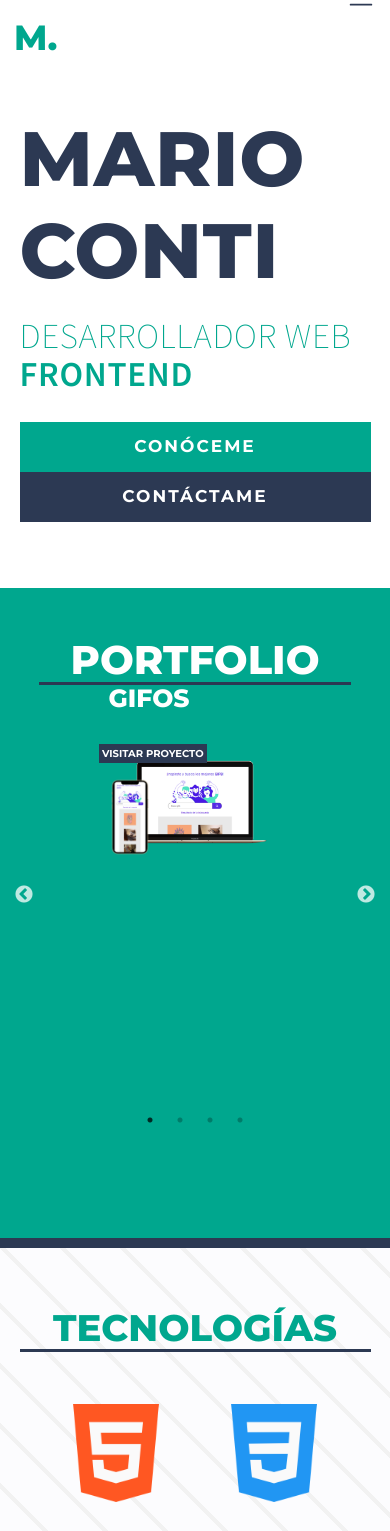
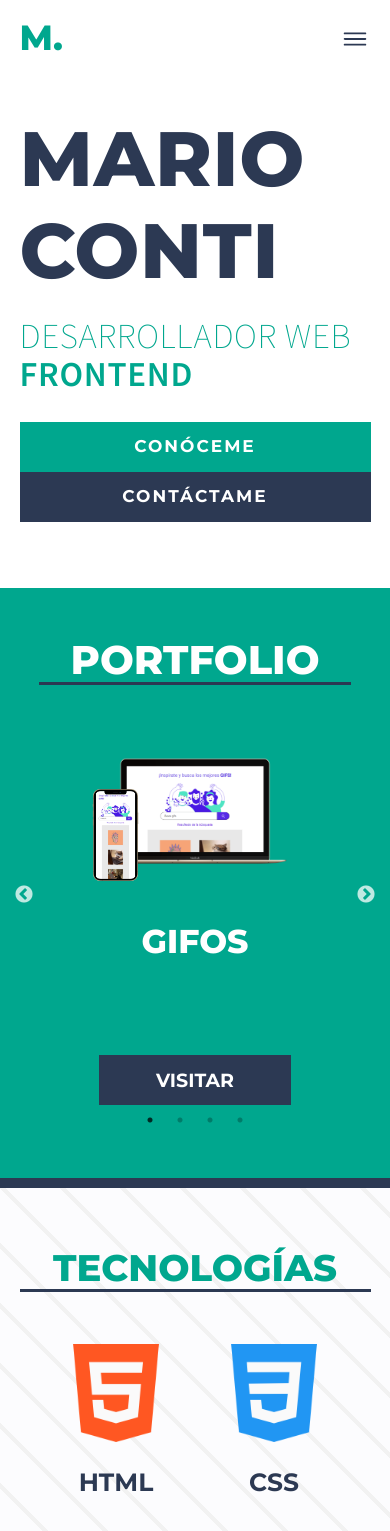
Before and after one commit to marioconti/portfolio-2022-marioConti, a React (Create React App) app: page / in a window 390 px wide. Shown: the top 1531 px of the page. Built offline with nearby package versions, Linux system fonts and the light colour scheme.

Commit message:
se termine responsive, prueba

```diff
--- a/src/header/header-queries.css
+++ b/src/header/header-queries.css
@@ -6,11 +6,13 @@
     justify-content: center;
     align-items: center;
     text-decoration: none;
-    padding: 0 1rem;
+    padding: 0 1.4rem;
   }
 
   .contenedor-nav {
+    height: 5.5rem;
     width: 100%;
+    align-items: center;
   }
 
   .nav-sections {
@@ -18,7 +20,8 @@
   }
 
   .logo {
-    margin: 2rem 0;
+    margin: 0;
+    line-height: 2.3em;
   }
 
   /* MENU HAMBURGUESA */
@@ -39,7 +42,7 @@
     font-weight: bold;
     height: 205px;
     position: absolute;
-    top: 0px;
+    top: 5.6rem;
     text-decoration: none;
     width: 100%;
     z-index: 10;
--- a/src/main/proyectos/proyectos-queries.css
+++ b/src/main/proyectos/proyectos-queries.css
@@ -1,6 +1,14 @@
 @media screen and (max-width: 899px) {
   .section-title {
     text-align: center;
+  }
+
+  .proyectos-container {
+    background-color: #00a78e;
+    height: 590px;
+    position: relative;
+    width: 100%;
+    z-index: 10;
   }
 
   .carousel-proyectos-container {
@@ -11,6 +19,10 @@
   }
 
   .card-container {
+    display: flex;
+    flex-direction: column;
+    justify-content: center;
+    align-items: center;
     height: 30rem;
   }
 
@@ -21,56 +33,56 @@
   }
 
   .imagenes-proyecto {
+    align-items: center;
     display: flex;
     justify-content: center;
-    align-items: center;
     flex-direction: column;
-    position: absolute;
+    height: 50%;
+    margin-bottom: auto;
     width: 100%;
   }
 
   .image-desktop {
     filter: none;
-    height: 150px;
+    height: 70%;
+    width: 100%;
     margin: 0 auto;
     margin-top: 3rem;
   }
 
   .image-mobile {
-    height: 80px;
+    height: 100px;
     position: unset;
     margin: 0 auto;
     margin-top: -100px;
-    margin-left: 10px;
+    margin-left: -10px;
   }
 
   .info-proyecto {
     margin: 0 auto;
-    height: 10px;
+    height: 50%;
   }
 
   .descripcion-proyecto {
     display: none;
   }
 
-  .descripcion-dos {
-    display: none;
-  }
-
   .nombre-proyecto .proyecto {
-    font-size: 25px;
-    margin-top: 0rem;
-    width: 100px;
+    display: flex;
+    justify-content: center;
+    align-items: center;
+    font-size: 33px;
+    margin-bottom: auto;
+    width: 100%;
     text-align: center;
   }
 
   .link-proyecto {
-    font-size: 10px;
-    font-weight: 600;
     height: 50px;
-    line-height: 3.1rem;
+    line-height: 3.3rem;
+    right: unset;
+    width: 100%;
     z-index: 10;
-    position: unset;
   }
   .link-proyecto:hover {
     padding-right: 0rem;
```
